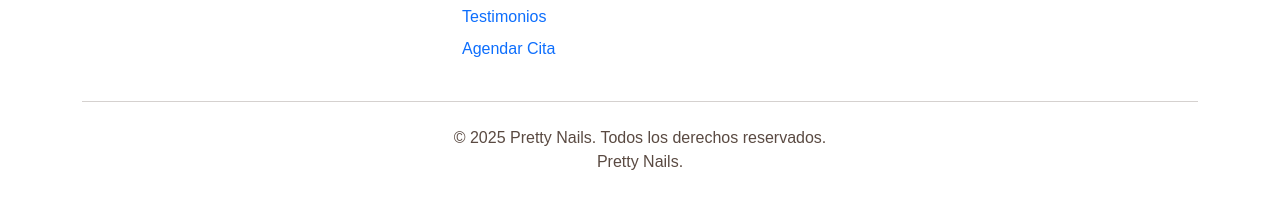
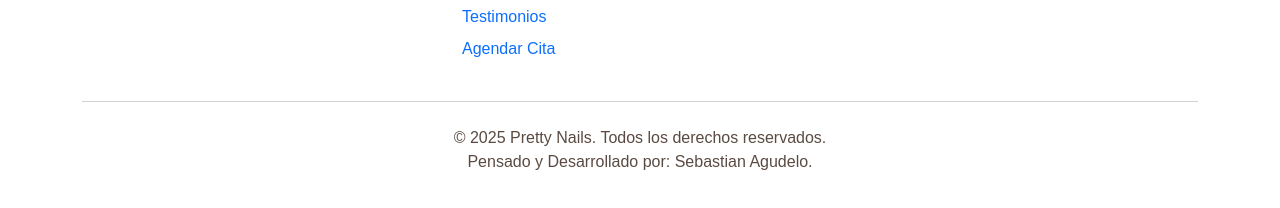
Before and after one commit to SebasAgudeloo/pretty-nails-spa, a plain HTML site: page index.html in a window 1280 px wide. Shown: the part 8528-8736 px from the top of the page. Drawn offline with nearby package versions, Linux system fonts and the light colour scheme; a script that the page names is missing; files whose address does not match are found by name.

Commit message:
Actualización

```diff
--- a/index.html
+++ b/index.html
@@ -697,7 +697,7 @@
 
             <div class="text-center">
                 <p class="mb-0">© 2025 Pretty Nails. Todos los derechos reservados.</p>
-                <p class="mb-0">Pretty Nails.</p>
+                <p class="mb-0">Pensado y Desarrollado por: Sebastian Agudelo.</p>
             </div>
         </div>
     </footer>
```
